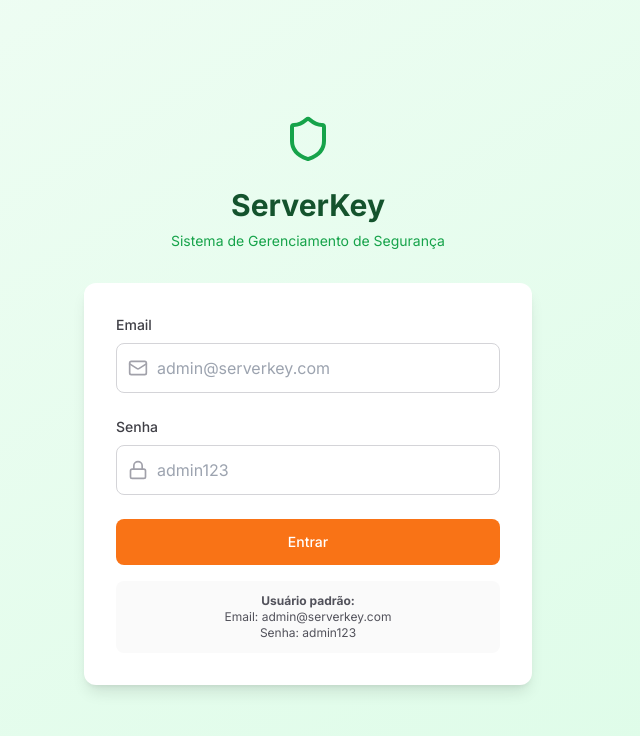
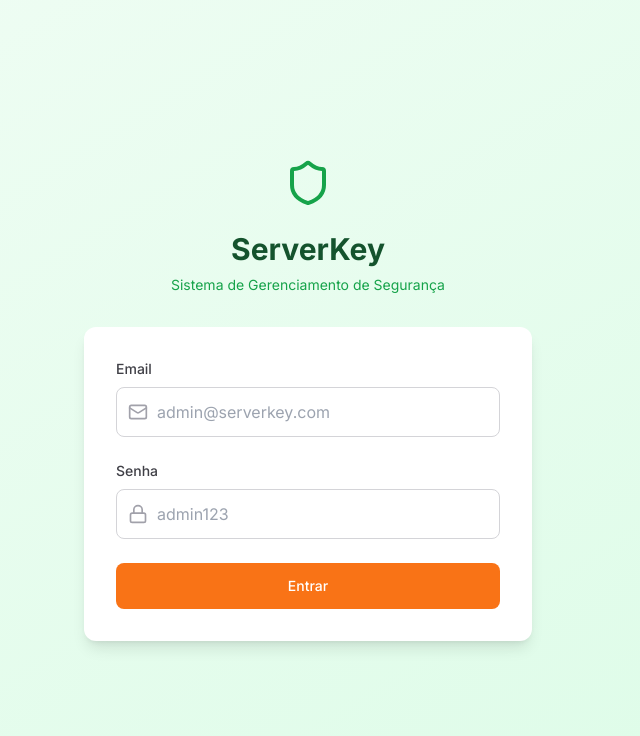
Before and after one commit to DanielRochaOdo/server-key, a React (Vite) app: page /login in a window 1280 px wide. Shown: the top 736 px of the page, without its empty margins (332-972 px from the left). Built offline with nearby package versions, Linux system fonts and the light colour scheme; no server answers.

Commit message:
Updated Login.tsx

```diff
--- a/src/pages/Login.tsx
+++ b/src/pages/Login.tsx
@@ -138,13 +138,6 @@ const Login: React.FC = () => {
             </div>
           </form>
 
-          <div className="mt-4 p-3 bg-neutral-50 rounded-lg">
-            <p className="text-xs text-neutral-600 text-center">
-              <strong>Usuário padrão:</strong><br />
-              Email: admin@serverkey.com<br />
-              Senha: admin123
-            </p>
-          </div>
         </div>
       </div>
     </div>
```
